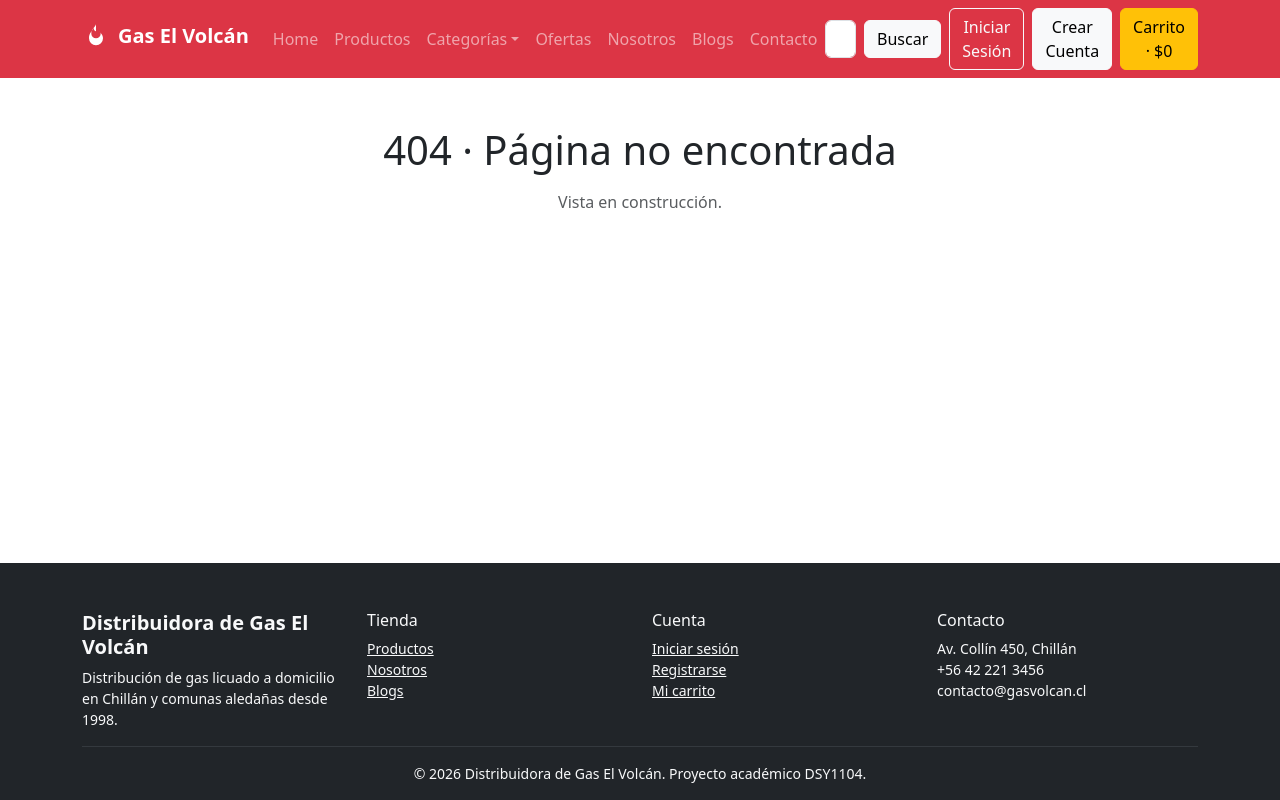
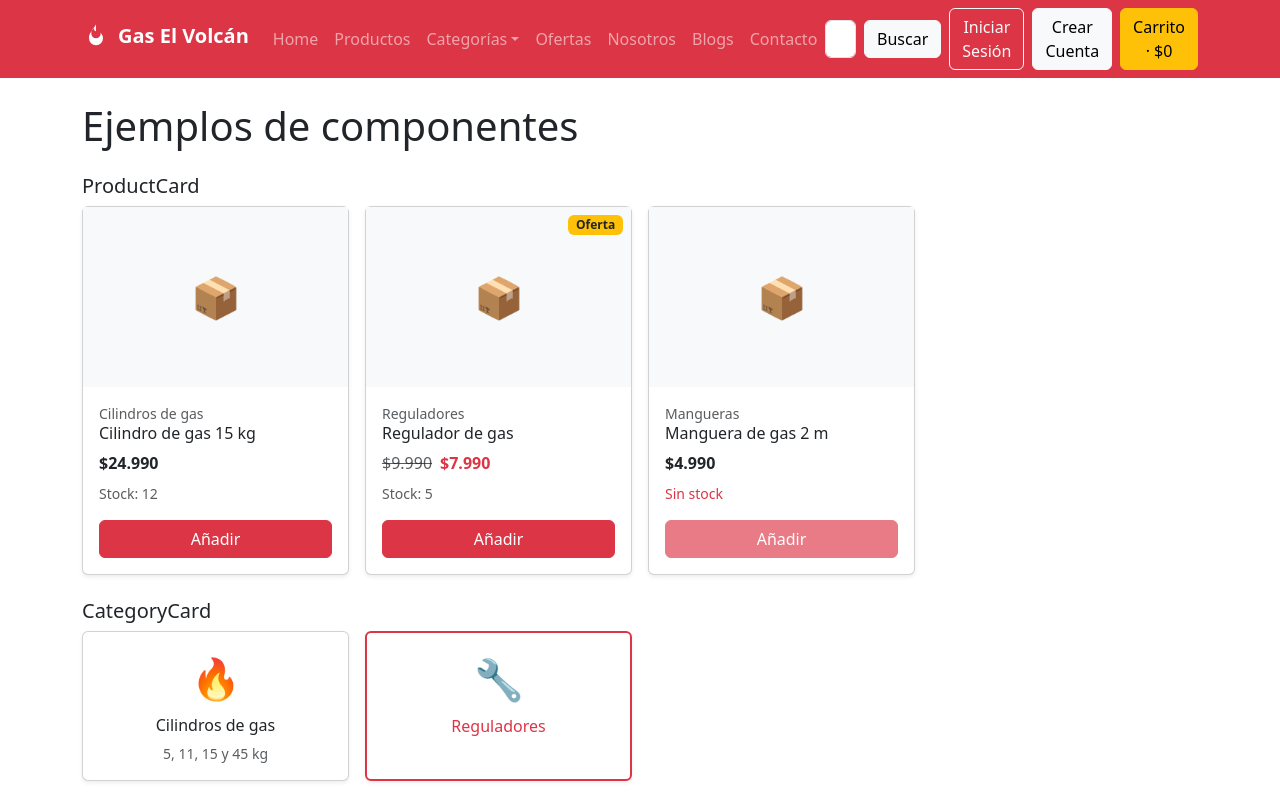
Before and after one commit to crcamuso/Caso-Semestral-DSY-II, a React (Vite) app in the folder frontend/: page /ejemplos in a window 1280 px wide. Shown: the top 800 px of the page. Built offline with nearby package versions, Linux system fonts and the light colour scheme.

Commit message:
Agregar ProductCard, CategoryCard y página de ejemplos de componentes

```diff
--- /dev/null
+++ b/frontend/src/components/common/CategoryCard.jsx
@@ -0,0 +1,31 @@
+import PropTypes from 'prop-types'
+import { Link } from 'react-router-dom'
+
+function CategoryCard({ id, nombre, descripcion = '', icono = '🔥', seleccionada = false }) {
+    return (
+        <Link
+            to={`/categorias/${id}`}
+            className={`card h-100 text-decoration-none text-center shadow-sm ${
+                seleccionada ? 'border-danger border-2' : ''
+            }`}
+        >
+            <div className="card-body">
+                <div className="fs-1" aria-hidden="true">{icono}</div>
+                <h3 className={`h6 card-title mt-2 ${seleccionada ? 'text-danger' : 'text-dark'}`}>
+                    {nombre}
+                </h3>
+                {descripcion && <p className="card-text small text-muted mb-0">{descripcion}</p>}
+            </div>
+        </Link>
+    )
+}
+
+CategoryCard.propTypes = {
+    id: PropTypes.number.isRequired,
+    nombre: PropTypes.string.isRequired,
+    descripcion: PropTypes.string,
+    icono: PropTypes.string,
+    seleccionada: PropTypes.bool,
+}
+
+export default CategoryCard
--- /dev/null
+++ b/frontend/src/components/common/ProductCard.jsx
@@ -0,0 +1,93 @@
+import PropTypes from 'prop-types'
+import { Link } from 'react-router-dom'
+import { formatoCLP } from '../../utils/formatoCLP'
+
+function ProductCard({
+                         id,
+                         nombre,
+                         categoria = '',
+                         precio,
+                         precioOferta = null,
+                         stock,
+                         imagen = '',
+                         onAnadir,
+                     }) {
+    const enOferta = precioOferta !== null && precioOferta < precio
+    const sinStock = stock <= 0
+
+    return (
+        <div className="card h-100 shadow-sm position-relative">
+            {enOferta && (
+                <span className="badge bg-warning text-dark position-absolute top-0 end-0 m-2">
+          Oferta
+        </span>
+            )}
+
+            {imagen ? (
+                <img
+                    src={imagen}
+                    alt={nombre}
+                    className="card-img-top"
+                    style={{ height: '180px', objectFit: 'cover' }}
+                />
+            ) : (
+                <div
+                    className="bg-light d-flex align-items-center justify-content-center fs-1"
+                    style={{ height: '180px' }}
+                    aria-hidden="true"
+                >
+                    📦
+                </div>
+            )}
+
+            <div className="card-body d-flex flex-column">
+                {categoria && <span className="text-muted small">{categoria}</span>}
+
+                <h3 className="h6 card-title">
+                    <Link to={`/productos/${id}`} className="text-decoration-none text-dark">
+                        {nombre}
+                    </Link>
+                </h3>
+
+                <div className="mb-2">
+                    {enOferta ? (
+                        <>
+              <span className="text-muted text-decoration-line-through me-2">
+                {formatoCLP(precio)}
+              </span>
+                            <span className="fw-bold text-danger">{formatoCLP(precioOferta)}</span>
+                        </>
+                    ) : (
+                        <span className="fw-bold">{formatoCLP(precio)}</span>
+                    )}
+                </div>
+
+                <p className={`small mb-3 ${sinStock ? 'text-danger' : 'text-muted'}`}>
+                    {sinStock ? 'Sin stock' : `Stock: ${stock}`}
+                </p>
+
+                <button
+                    type="button"
+                    className="btn btn-danger mt-auto"
+                    disabled={sinStock}
+                    onClick={() => onAnadir(id)}
+                >
+                    Añadir
+                </button>
+            </div>
+        </div>
+    )
+}
+
+ProductCard.propTypes = {
+    id: PropTypes.number.isRequired,
+    nombre: PropTypes.string.isRequired,
+    categoria: PropTypes.string,
+    precio: PropTypes.number.isRequired,
+    precioOferta: PropTypes.number,
+    stock: PropTypes.number.isRequired,
+    imagen: PropTypes.string,
+    onAnadir: PropTypes.func.isRequired,
+}
+
+export default ProductCard
--- /dev/null
+++ b/frontend/src/pages/tienda/EjemplosComponentes.jsx
@@ -0,0 +1,73 @@
+import ProductCard from '../../components/common/ProductCard.jsx'
+import CategoryCard from '../../components/common/CategoryCard.jsx'
+import SearchBar from '../../components/common/SearchBar.jsx'
+import CartButton from '../../components/common/CartButton.jsx'
+
+function EjemplosComponentes() {
+    const anadir = (id) => alert(`Añadir producto id=${id}`)
+    const buscar = (texto) => alert(`Buscar: "${texto}"`)
+
+    return (
+        <div className="container py-4">
+            <h1 className="mb-4">Ejemplos de componentes</h1>
+
+            <h2 className="h5">ProductCard</h2>
+            <div className="row g-3 mb-4">
+                <div className="col-6 col-md-4 col-lg-3">
+                    <ProductCard
+                        id={1}
+                        nombre="Cilindro de gas 15 kg"
+                        categoria="Cilindros de gas"
+                        precio={24990}
+                        stock={12}
+                        onAnadir={anadir}
+                    />
+                </div>
+                <div className="col-6 col-md-4 col-lg-3">
+                    <ProductCard
+                        id={2}
+                        nombre="Regulador de gas"
+                        categoria="Reguladores"
+                        precio={9990}
+                        precioOferta={7990}
+                        stock={5}
+                        onAnadir={anadir}
+                    />
+                </div>
+                <div className="col-6 col-md-4 col-lg-3">
+                    <ProductCard
+                        id={3}
+                        nombre="Manguera de gas 2 m"
+                        categoria="Mangueras"
+                        precio={4990}
+                        stock={0}
+                        onAnadir={anadir}
+                    />
+                </div>
+            </div>
+
+            <h2 className="h5">CategoryCard</h2>
+            <div className="row g-3 mb-4">
+                <div className="col-6 col-md-3">
+                    <CategoryCard id={1} nombre="Cilindros de gas" descripcion="5, 11, 15 y 45 kg" />
+                </div>
+                <div className="col-6 col-md-3">
+                    <CategoryCard id={2} nombre="Reguladores" icono="🔧" seleccionada />
+                </div>
+            </div>
+
+            <h2 className="h5">SearchBar</h2>
+            <div className="bg-danger p-3 rounded mb-4">
+                <SearchBar onBuscar={buscar} />
+            </div>
+
+            <h2 className="h5">CartButton</h2>
+            <div className="d-flex gap-3">
+                <CartButton />
+                <CartButton total={32980} cantidad={2} />
+            </div>
+        </div>
+    )
+}
+
+export default EjemplosComponentes
--- a/frontend/src/routes/AppRouter.jsx
+++ b/frontend/src/routes/AppRouter.jsx
@@ -20,7 +20,7 @@ import Carrito from '../pages/tienda/Carrito'
 import Checkout from '../pages/tienda/Checkout'
 import PagoCorrecto from '../pages/tienda/PagoCorrecto'
 import PagoError from '../pages/tienda/PagoError'
-
+import EjemplosComponentes from '../pages/tienda/EjemplosComponentes'
 import Dashboard from '../pages/admin/Dashboard'
 import Ordenes from '../pages/admin/Ordenes'
 import Boleta from '../pages/admin/Boleta'
@@ -48,6 +48,7 @@ function AppRouter() {
             <Route element={<TiendaLayout />}>
                 <Route index element={<Home />} />
                 <Route path="productos" element={<Productos />} />
+                <Route path="ejemplos" element={<EjemplosComponentes />} />
                 <Route path="productos/:id" element={<DetalleProducto />} />
                 <Route path="categorias" element={<Categorias />} />
                 <Route path="categorias/:id" element={<Categoria />} />
--- /dev/null
+++ b/frontend/src/utils/FormatoCLP.js
@@ -0,0 +1,7 @@
+export function formatoCLP(valor) {
+    return new Intl.NumberFormat('es-CL', {
+        style: 'currency',
+        currency: 'CLP',
+        maximumFractionDigits: 0,
+    }).format(valor)
+}
```
